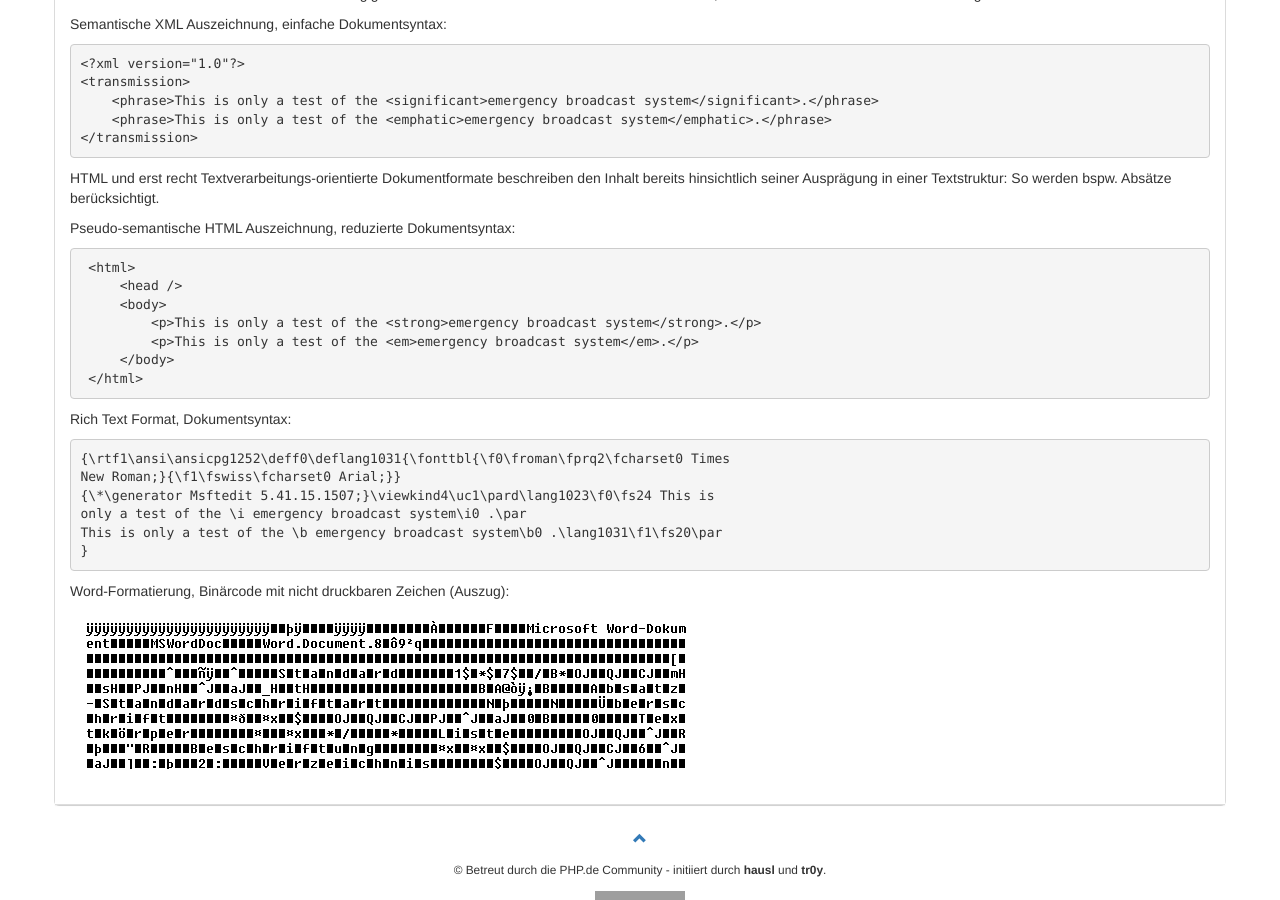
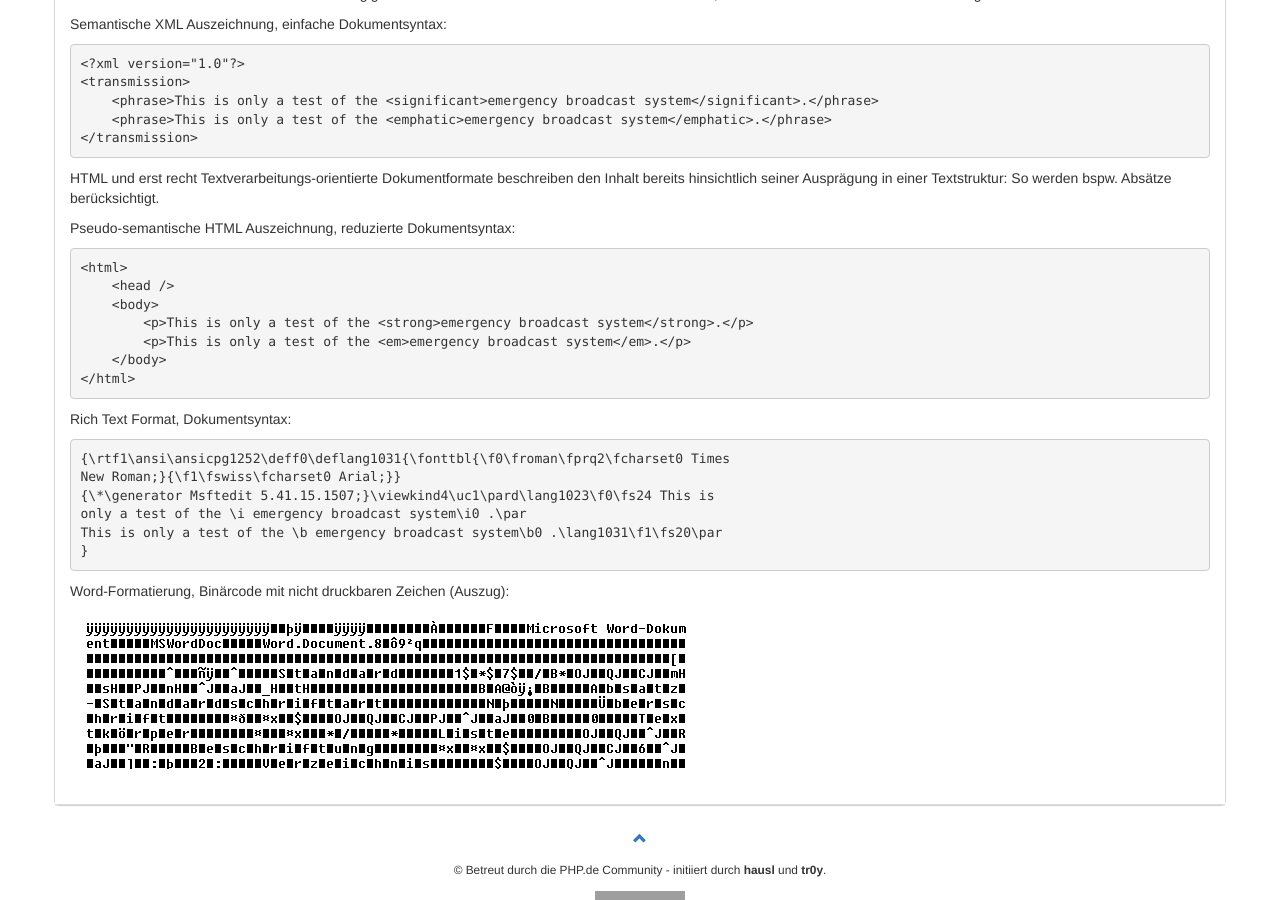
Before and after one commit to php-de/php-de.github.io, a Jekyll site: the page built from general/textauszeichnung.md, in a window 1280 px wide and 900 px high, scrolled down 3033 px. Built offline with Jekyll 4.4.1, drawn with Linux system fonts in a browser that asks for light colours; nearby versions of some CDN libraries; grey boxes are pictures that could not be loaded.

Commit message:
Textauszeichnung - Kleiner Formatierungsfix

```diff
--- a/general/textauszeichnung.md
+++ b/general/textauszeichnung.md
@@ -272,14 +272,14 @@
 
 Pseudo-semantische HTML Auszeichnung, reduzierte Dokumentsyntax:
 
-~~~
- <html>
-     <head />
-     <body>
-         <p>This is only a test of the <strong>emergency broadcast system</strong>.</p>
-         <p>This is only a test of the <em>emergency broadcast system</em>.</p>
-     </body>
- </html>
+~~~ html
+<html>
+    <head />
+    <body>
+        <p>This is only a test of the <strong>emergency broadcast system</strong>.</p>
+        <p>This is only a test of the <em>emergency broadcast system</em>.</p>
+    </body>
+</html>
 ~~~
 
 Rich Text Format, Dokumentsyntax:
```
